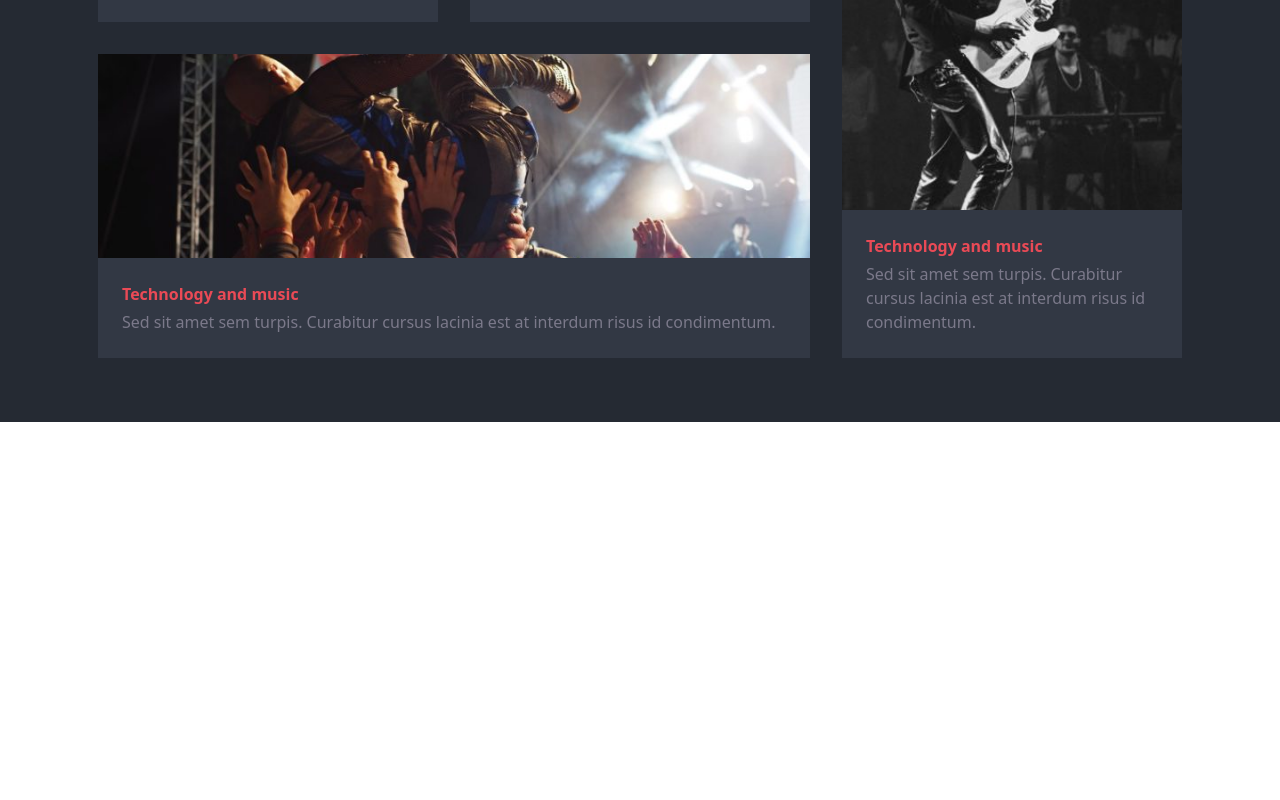
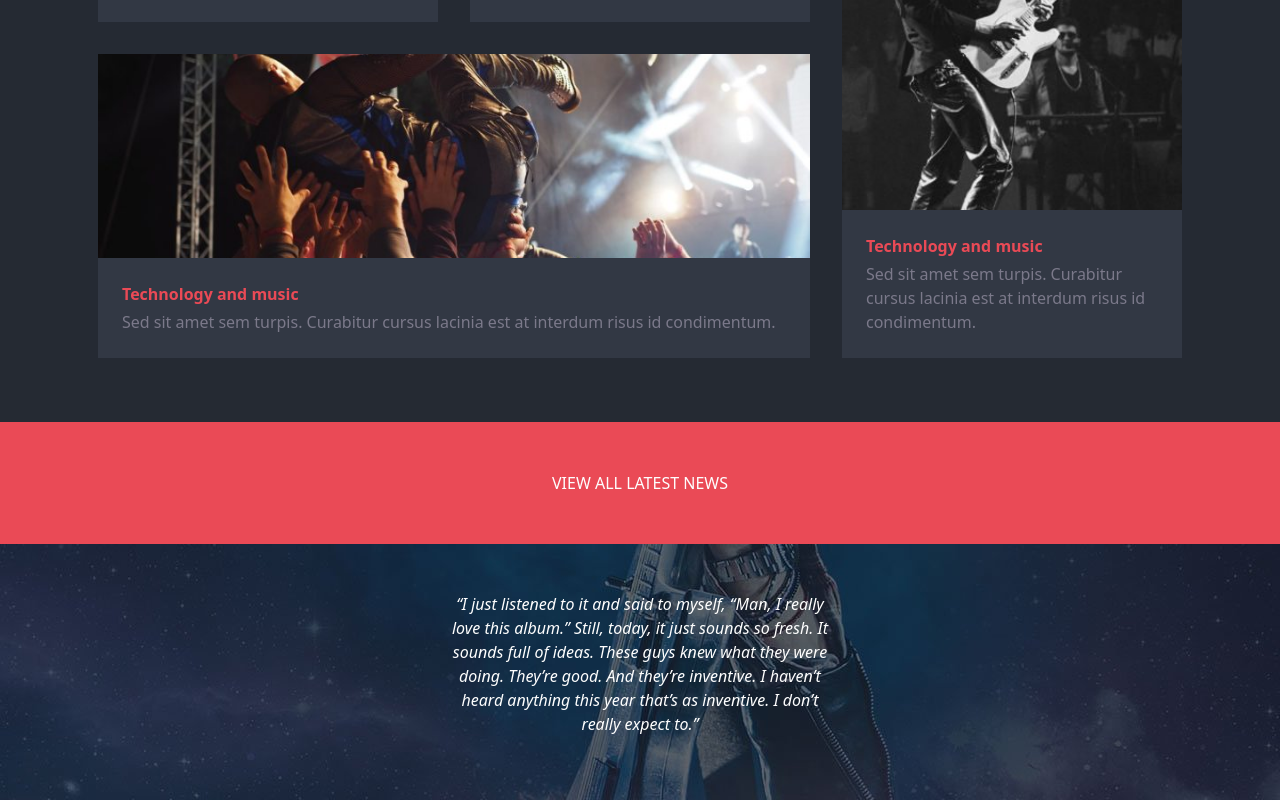
Before and after one commit to saragrigolin/proj-html-vuejs, a Vue app: page / in a window 1280 px wide. Shown: the part 2269-3069 px from the top of the page. Before the commit the page ends 2691 px from the top, so only its background shows below. Built offline with nearby package versions, Linux system fonts and the light colour scheme.

Commit message:
main in progress

```diff
--- a/src/components/Main.vue
+++ b/src/components/Main.vue
@@ -10,7 +10,7 @@
                 </div>
             </div>
         </div>
-        <div class="main-container py-5">
+        <div class="main-container pt-5">
             <div class="main-content d-flex justify-content-center flex-column w-50">
                 <div class="title-container">
                     <h2 class="title">Latest Band News</h2>
@@ -19,7 +19,7 @@
                     <span class="subtitle">Lorem ipsum, dolor sit amet consectetur adipisicing elit. Quam alias repudiandae quisquam laboriosam natus, ut accusantium impedit maxime.</span>
                 </div>
             </div>
-            <div class="news-container container pt-5">
+            <div class="news-container container py-5">
                 <div class="row m-0">
                     <div class="col-8 p-0">
                         <div class="row m-0">
@@ -70,11 +70,20 @@
                                 <span class="card-subtitle">Sed sit amet sem turpis. Curabitur cursus lacinia est at interdum risus id condimentum.</span>
                             </div>
                         </div>
-
                     </div>
                 </div>
             </div>
+            <button class="all-news btn my_btn py-5">
+                <span>view all latest news</span>
+            </button>
         </div>
+        <div class="video-container py-5 d-flex justify-content-center">
+            <div class="video-content w-30">
+                <p>“I just listened to it and said to myself, “Man, I really love this album.” Still, today, it just sounds so fresh. It sounds full of ideas. These guys knew what they were doing. They’re good. And they’re inventive. I haven’t heard anything this year that’s as inventive. I don’t really expect to.”</p>
+            </div>
+        </div>
+
+
     </main>
 </template>
 
@@ -117,21 +126,6 @@ export default {
                 font-size: 1em;
             }
             }
-        }
-    }
-    .main-container.music {
-        background-color: $backgroundMusicIsLife;
-    }
-    .main-container.music::before {
-        content: '';
-        width: 260px;
-        height: 7px;
-        background-color: $mandy;
-        display: inline-block;
-        position: absolute;
-        top: 0;
-        left: 50%;
-        transform: translateX(-50%);
         }
         .news-container {
             div[class*="card"] {
@@ -181,4 +175,44 @@ export default {
                 padding-top: calc((80rem - 0rem) / 2);
             }
         }
+        .all-news.my_btn {
+            background-color: $mandy;
+            color: $white;
+            text-transform: uppercase;
+            text-align: center;
+            cursor: pointer;
+            border-radius: 0;
+            width: 100%;
+        }
+        .all-news.my_btn:hover {
+            background-color: $white;
+            color: $charade;
+        }
+    }
+    .main-container.music {
+        background-color: $backgroundMusicIsLife;
+    }
+    .main-container.music::before {
+        content: '';
+        width: 260px;
+        height: 7px;
+        background-color: $mandy;
+        display: inline-block;
+        position: absolute;
+        top: 0;
+        left: 50%;
+        transform: translateX(-50%);
+    }
+    .video-container {
+        background-image: url('../assets/img/home-testimonial-parallax.jpg');
+        .w-30 {
+            width: 30%;
+        }
+        .video-content {
+            text-align: center;
+            color: $white;
+            font-style: italic;
+            // font-family: $fontFamily;
+        }
+    }
 </style>
```
Lines whose indentation alone changed are shown as unchanged.
